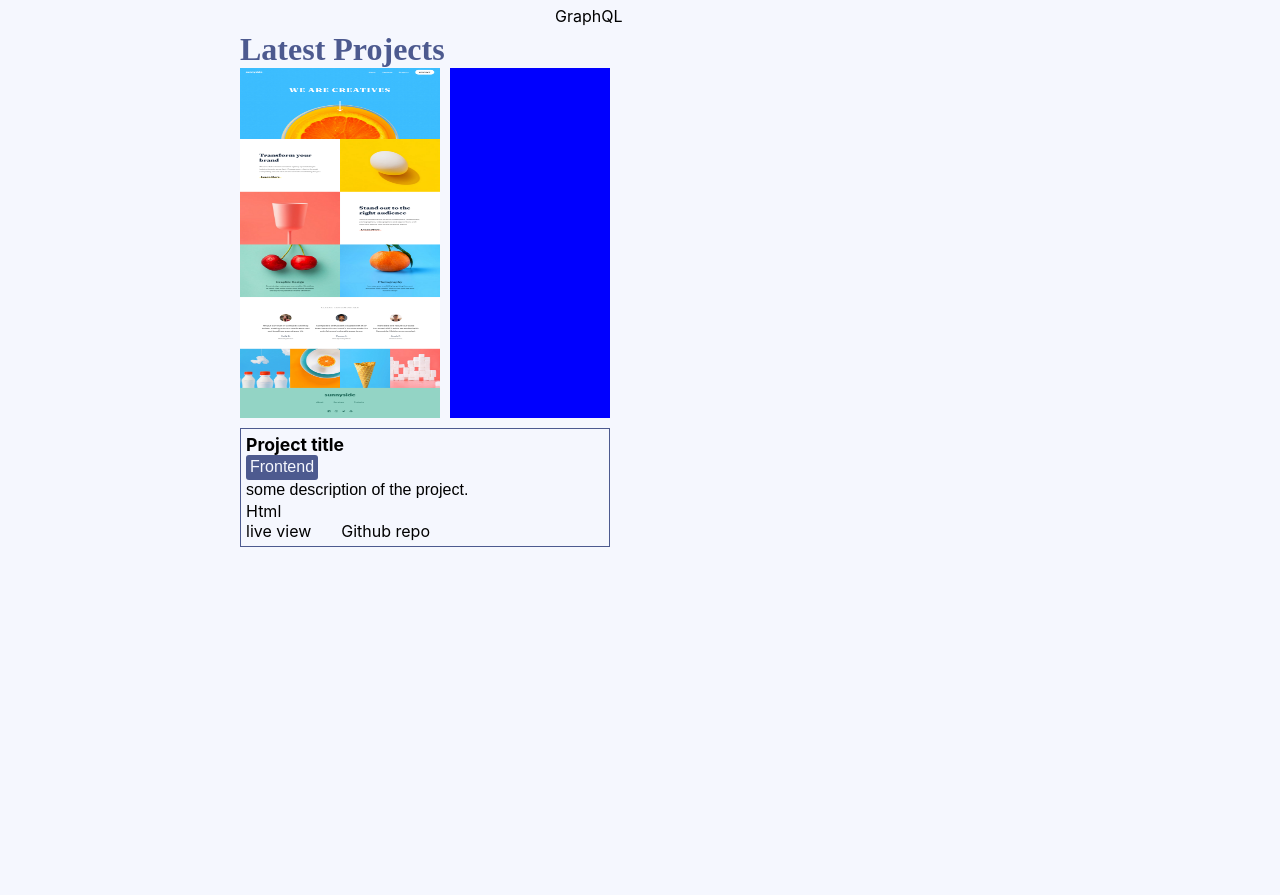
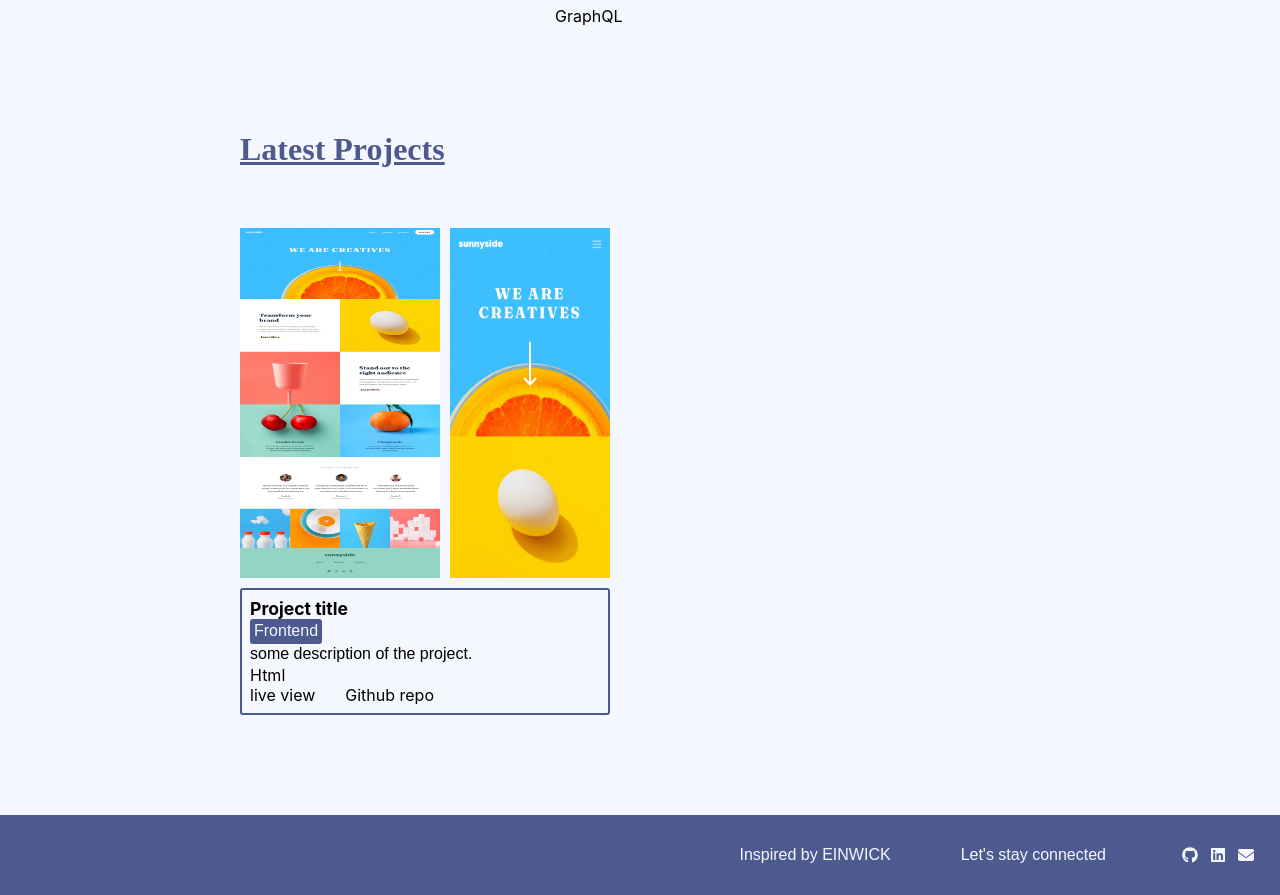
Before and after one commit to Jean-kassyl/kass-portofolio-v1, a React (Create React App) app: page / in a window 1280 px wide. Shown: the part 1047-1942 px from the top of the page. Before the commit the page ends 1694 px from the top, so only its background shows below. Built offline with nearby package versions, Linux system fonts and the light colour scheme.

Commit message:
feat: move forward with the rest of the home page - adjust some styling on the about section - add a footer section - review the homepage

```diff
--- a/src/components/Home/index.js
+++ b/src/components/Home/index.js
@@ -1,6 +1,7 @@
 import './index.scss'
 import Header from '../common/Header'
 import Card from '../common/ProjectCard'
+import Footer from '../common/Footer'
 
 const Home = () => {
     const titleColor = {"color": "hsl(228, 33%, 22%)"}
@@ -57,14 +58,14 @@ const Home = () => {
                     </div>
                 </section>
 
-                <section>
+                <section className="latest-projects">
                     <h2>Latest Projects</h2>
                     <div>
                         <Card />
                     </div>
                 </section>
-
             </main>
+            <Footer />
         </div>
     )
 
--- a/src/components/Home/index.scss
+++ b/src/components/Home/index.scss
@@ -69,3 +69,14 @@ p {
     }
 
 }
+
+.latest-projects {
+    margin-top: 100px;
+
+    h2 {
+        text-decoration: underline;
+        text-decoration-color: $primary-color;
+        margin-bottom: 60px;
+
+    }
+}
--- /dev/null
+++ b/src/components/common/Footer/index.js
@@ -0,0 +1,29 @@
+import './index.scss';
+import {Link } from 'react-router-dom';
+import { FontAwesomeIcon } from '@fortawesome/react-fontawesome';
+import {faGithub, faLinkedin} from '@fortawesome/free-brands-svg-icons'
+import { faEnvelope } from '@fortawesome/free-solid-svg-icons';
+
+const Footer = () => {
+    return (
+        <footer>
+            <div>
+                <p>Inspired by EINWICK</p>
+                <p>Let's stay connected</p>
+                <div>
+                   <Link to="/">
+                    <FontAwesomeIcon icon={faGithub} className="icon" />
+                   </Link>
+                   <Link to="/">
+                    <FontAwesomeIcon icon={faLinkedin} className="icon" />
+                   </Link>
+                   <Link to="/">
+                    <FontAwesomeIcon icon={faEnvelope} className="icon" />
+                   </Link>
+                </div>
+            </div>
+        </footer>
+    )
+}
+
+export default Footer;
--- /dev/null
+++ b/src/components/common/Footer/index.scss
@@ -0,0 +1,28 @@
+@import '../../../sass/variables';
+
+
+
+footer {
+    padding: 30px 20px;
+    background-color: $primary-color;
+    display: flex;
+    justify-content: flex-end;
+
+
+    & > div {
+        display: flex;
+        justify-content: space-between;
+        gap: 70px;
+
+        p {
+            font-size: 1rem;
+            color: $secondary-color;
+        }
+
+        .icon {
+            width: 18px;
+            color: $secondary-color;
+            margin: 0 5px;
+        }
+    }
+}
--- a/src/components/common/ProjectCard/index.js
+++ b/src/components/common/ProjectCard/index.js
@@ -1,5 +1,6 @@
 import './index.scss';
 import SunnyDesk from '../../../assets/images/sunnyside-desk.png'
+import SunnyMob from '../../../assets/images/sunnyside-mob2.png'
 
 
 
@@ -13,7 +14,9 @@ const Card = () => {
                 <div className="desktop">
                     <img src={SunnyDesk} alt="sunnyside desktop" />
                 </div>
-                <div className="mobile"></div>
+                <div className="mobile">
+                    <img src={SunnyMob} alt="sunnyside mobile" />
+                </div>
             </div>
             <div className="textBlock">
                 <h4>Project title</h4>
--- a/src/components/common/ProjectCard/index.scss
+++ b/src/components/common/ProjectCard/index.scss
@@ -26,14 +26,20 @@
             &.mobile {
                 width: 160px;
                 background-color: blue;
+
+                img {
+                    width: 100%;
+                    height: 350px;
+                }
             }
         }
     }
 
     .textBlock {
-        padding: 5px;
+        padding: 8px;
         width: 370px;
-        border: 1px solid #4d5a8f;
+        border: 2px solid #4d5a8f;
+        border-radius: 3px;
 
         h4 {
             font-size: 1.1rem;
--- a/src/sass/_variables.scss
+++ b/src/sass/_variables.scss
@@ -1,2 +1,2 @@
 $primary-color: #4d5a8f;
-$secondary-color: #ffe;
+$secondary-color: hsl(228, 88%, 98%);
```
Also changed, not shown: src/assets/images/sunnyside-mob.png (deleted), src/assets/images/sunnyside-mob2.png (added).
